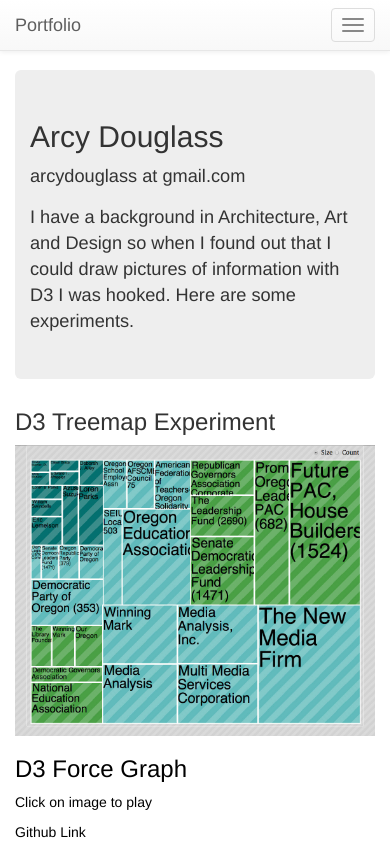
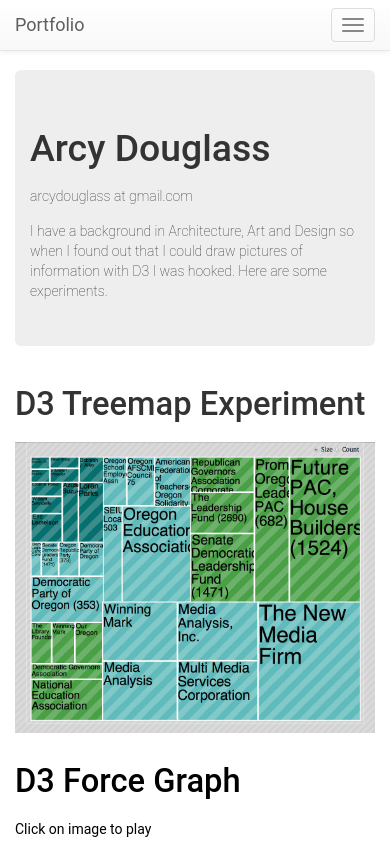
Before and after one commit to arcydouglass/fef_portfolio, a plain HTML site: page d3_experiments.html in a window 390 px wide. Shown: the top 844 px of the page. Drawn offline with nearby package versions, Linux system fonts and the light colour scheme; files that its build step writes are made by us from their sources.

Commit message:
Revisions to Code Challenge 6

```diff
--- a/d3_experiments.html
+++ b/d3_experiments.html
@@ -20,6 +20,10 @@
 
     <!-- Custom styles for this template -->
     <link href="styles/navbar-fixed-top.css" rel="stylesheet">
+
+    <link rel="apple-touch-icon" href="favicon.jpg"/>
+    <link rel="apple-touch-icon" sizes="72x72" href="appleIcon.jpg"/>
+    <link rel="apple-touch-icon" sizes="114x114" href="appleIconRetina.jpg"/>
 
     <!-- Just for debugging purposes. Don't actually copy this line! -->
     <!--[if lt IE 9]><script src="../../assets/js/ie8-responsive-file-warning.js"></script><![endif]-->
@@ -71,8 +75,7 @@
     <div class="container">
 
       <!-- Main component for a primary marketing message or call to action -->
-      <div class="jumbotron">
-          <section id="contact">
+      <div id="about"class="jumbotron">
           <h2>Arcy Douglass</h2>
           <p> arcydouglass at gmail.com
           <p>I have a background in Architecture, Art and Design so when I found out that I could draw pictures of information with D3 I was hooked.  Here are some experiments.</p>
--- a/styles/SASS/navbar-fixed-top.scss
+++ b/styles/SASS/navbar-fixed-top.scss
@@ -1,21 +1,41 @@
 $max-width: 920px;
+$width: 100%;
+$font-family:  'Roboto', sans-serif;
+
+
 $color: black;
+
+@import "compass/typography/vertical_rhythm";
+
+$base-font-size: 12px;
+$base-line-height: 24px;
+
+@include establish-baseline;
+
 
 body {
   padding-top: 70px;
+  font-family: $font-family;
 }
 
 a {
   color: $color;
 }
 
+h2 {
+  @include adjust-font-size-to(32px);
+}
+
+h3 {
+  @include adjust-font-size-to(28px);
+}
 
 img {
-  width: 100%;
+  width: $width;
 }
 
 .jumbotron {
-	width: 100%;
+	width: $width;
 }
 
 #contact p {
@@ -31,15 +51,13 @@
 	width: 60%;
 }
 
-/*Media Queries*/
-/* Smartphones (portrait and landscape) ----------- */
 @media all  and (min-width: 320px) and (max-width: 480px){
 	#about p {
 		font-size: 1.0em;
 	}
 
 	#contact {
-	width: 100%;
+	width: $width;
 	}
 
 	#introduction {
@@ -63,7 +81,7 @@
 	}
 
 	#introduction {
-		width: 100%;
+		width: $width;
 	}
 
 	.projectDescription {
@@ -72,11 +90,11 @@
 
 }
 
-/* iPads (portrait and landscape) ----------- */
 @media all  and (min-width: 768px){
 
 	body {
-		background: url('../images/BG.jpg') no-repeat center center fixed;
+		background: url('../images/BG.jpg') no-repeat center center fixed; ;
+
 	}
 
 	#about p {
```
Also changed, not shown: index.html (+4 -5 lines), images/appleIcon.png (added), images/appleIconRetina.png (added), images/favicon.png (added), styles/SASS/navbar-fixed-top.css (deleted), styles/navbar-fixed-top.css, 1 other file.
